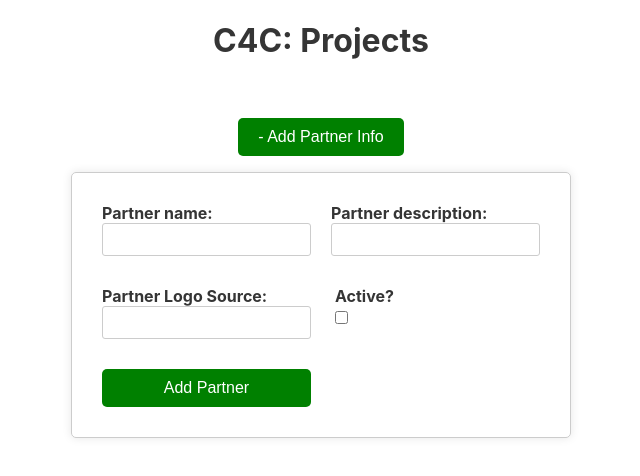
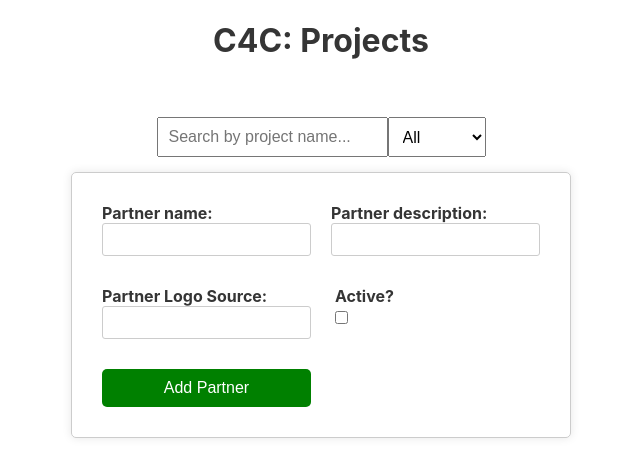
Before and after one commit to ShengjunSun/C4C-tech-challenge-2024, a React (Vite) app in the folder frontend/: page / in a window 1280 px wide. Shown: the top 476 px of the page, without its empty margins (319-959 px from the left). Built offline with nearby package versions, Linux system fonts and the light colour scheme.

Commit message:
with the ability of searching added.

```diff
--- a/frontend/src/components/Dashboard.jsx
+++ b/frontend/src/components/Dashboard.jsx
@@ -1,15 +1,16 @@
 import { useState, useEffect } from 'react';
 import PartnerTile from './PartnerTile';
 import AddButton from './AddButton';
-import AddPartner from './AddPartner'
+import AddPartner from './AddPartner';
 
 /*
   The top-level component containing everything relevant to the dashboard,
   including information on each partner
 */
 function Dashboard() {
-
   const [partners, setPartners] = useState({});
+  const [searchQuery, setSearchQuery] = useState('');
+  const [statusFilter, setStatusFilter] = useState('all');
 
   // Load all partners on initial page load
   useEffect(() => {
@@ -19,8 +20,7 @@ function Dashboard() {
     .then((res) => res.json())
     .then((data) => setPartners(data))
     .catch((error) => console.error('Error fetching partners:', error));
-    // fetchPartners();
-  }, [])
+  }, []);
 
   const fetchPartners = async () => {
     try {
@@ -65,26 +65,60 @@ function Dashboard() {
     .catch((error) => console.error('Error deleting partner:', error));
   };
 
+  const handleSearchChange = (e) => {
+    setSearchQuery(e.target.value);
+  };
+
+  const handleStatusFilterChange = (e) => {
+    setStatusFilter(e.target.value);
+  };
+
+  // Filter partners based on the search query and active status
+  const filteredPartners = Object.keys(partners).filter((key) => {
+    const partner = partners[key];
+    const matchesSearchQuery = partner.name.toLowerCase().includes(searchQuery.toLowerCase());
+    const matchesStatusFilter =
+      statusFilter === 'all' ||
+      (statusFilter === 'active' && partner.activeYN) ||
+      (statusFilter === 'inactive' && !partner.activeYN);
+
+    return matchesSearchQuery && matchesStatusFilter;
+  });
+
   return (
     <div id="main-content">
-      <div id="button-container">
-        <AddButton />
+      <div id="filter-bar-grid">
+          <input
+            type="text"
+            placeholder="Search by project name..."
+            value={searchQuery}
+            onChange={handleSearchChange}
+            style={{ padding: '10px', fontSize: '16px', height: '40px' }}
+          />
+          <select
+            value={statusFilter}
+            onChange={handleStatusFilterChange}
+            style={{ padding: '10px', fontSize: '16px', height: '40px' }}
+          >
+            <option value="all">All</option>
+            <option value="active">Active</option>
+            <option value="inactive">Inactive</option>
+          </select>
       </div>
       <AddPartner onAddPartner={handleAddPartner}/>
       <div id="main-partners-grid">
-        {Object.keys(partners).map((key) => (
+        {filteredPartners.map((key) => (
           <PartnerTile
             key={key}
             partnerData={partners[key]}
             partnerKey={key}
             onDelete={deletePartner}
             onSave={handleSave}
-           />
+          />
         ))}
       </div>
     </div>
-  )
-
+  );
 }
 
 export default Dashboard;
```
